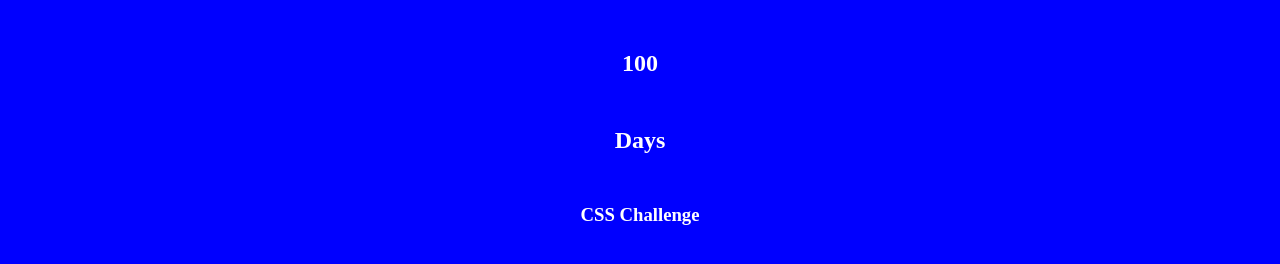
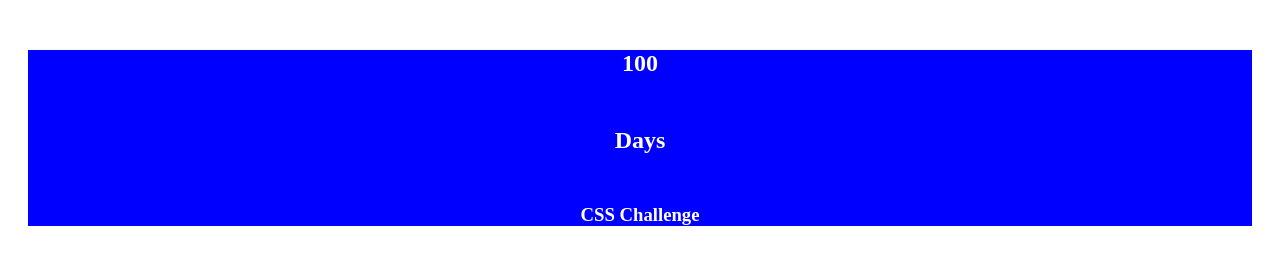
Before and after one commit to EvertonSilva22/100-Days-CSS-Challenge, a plain HTML site: page index.html in a window 1280 px wide. Drawn offline with Linux system fonts and the light colour scheme.

Commit message:
Day 1
Trabalhando a section.

```diff
--- a/CSS/Style.css
+++ b/CSS/Style.css
@@ -1,7 +1,7 @@
 @charset "utf-8";
 
 body{
-    background-color: blue;
+    background-color: white;
 }
 
 h1, h2, h3{
@@ -10,3 +10,9 @@ h1, h2, h3{
     display: block;
     margin-top: 50px;
 }
+section{
+    position: relative;
+    margin: 20px;
+    padding: auto;
+    background-color: blue;
+}
```
